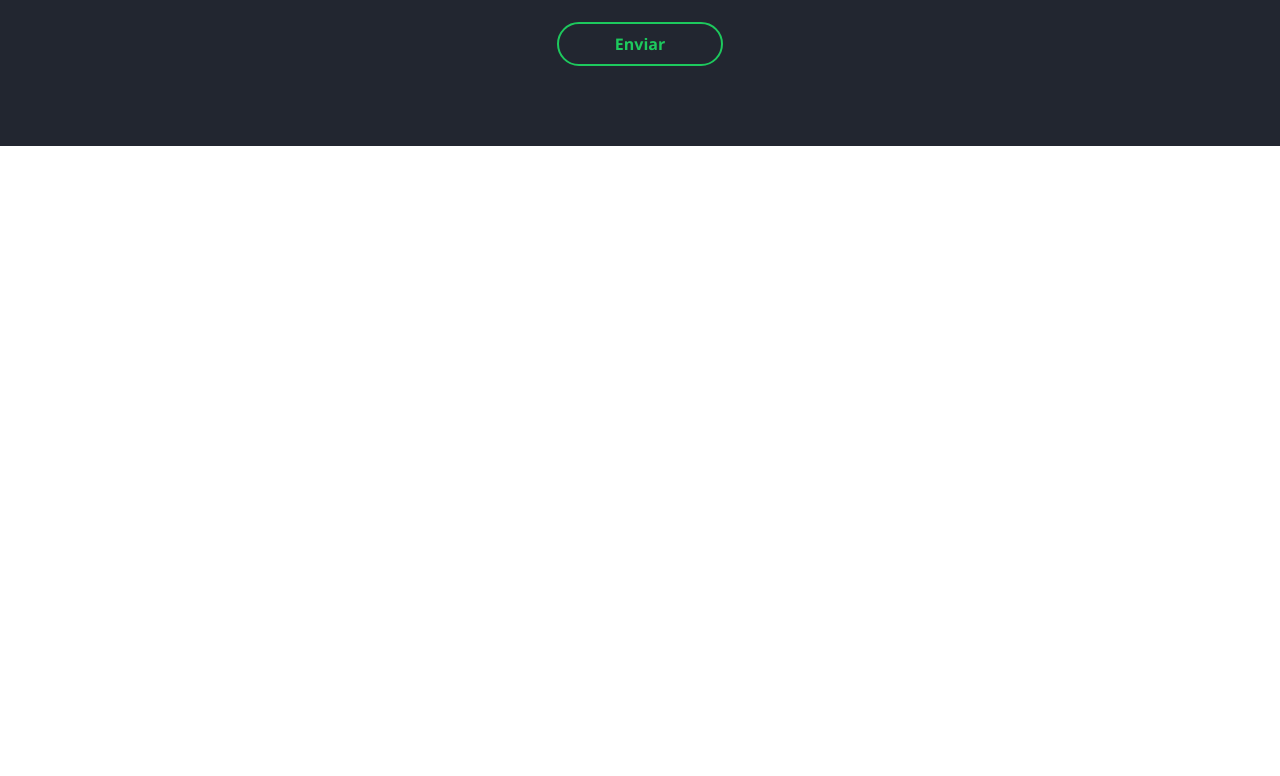
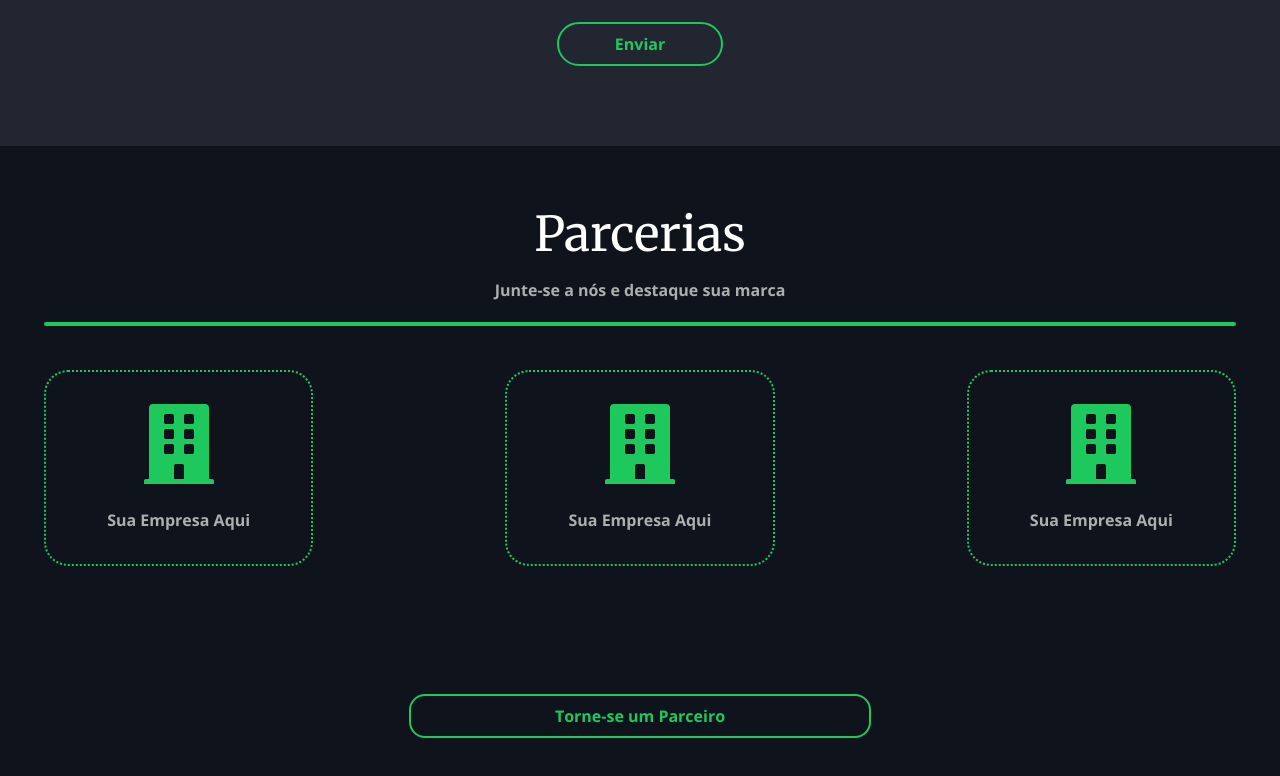
Before and after one commit to Daniel-san8/deFIle-landing, a Next.js app: page / in a window 1280 px wide. Shown: the part 2448-3224 px from the top of the page. Before the commit the page ends 2594 px from the top, so only its background shows below. Built offline with nearby package versions, Linux system fonts and the light colour scheme.

Commit message:
feat: create company

```diff
--- a/src/app/page.tsx
+++ b/src/app/page.tsx
@@ -1,5 +1,6 @@
 import { PiLock, PiWhatsappLogo } from "react-icons/pi";
 import { merriweather, openSans } from "./fonts/fonts";
+import { FaBuilding } from "react-icons/fa";
 
 export default function Home() {
   return (
@@ -123,8 +124,34 @@ export default function Home() {
           <input className="text-[var(--color-text-primary)] border border-[var(--color-button-primary)] rounded-3xl p-3" placeholder="Endereço de Email" />
           <input className="text-[var(--color-text-primary)] border border-[var(--color-button-primary)] rounded-3xl p-3" placeholder="Telefone para Contato" />
 
-          <div><button className="bg-transparent font-bold border-2 border-[var(--color-button-primary)] text-[var(--color-button-primary)] rounded-4xl px-14 py-2">Enviar</button></div>
+          <div><button className="bg-transparent font-bold border-2 border-[var(--color-button-primary)] text-[var(--color-button-primary)] rounded-4xl px-14 py-2 cursor-pointer">Enviar</button></div>
         </form>
+      </section>
+
+      <section className={`${openSans.className} text-center bg-[var(--color-bg-primary)] px-11 pb-12`}>
+        <h1 className={`${merriweather.className} text-white text-5xl pt-16 pb-5`}>Parcerias</h1>
+        <p className="text-[var(--color-text-primary)] text-base font-bold pb-5">
+          Junte-se a nós e destaque sua marca
+        </p>
+
+        <div className="w-full h-1 bg-[var(--color-button-primary)] mb-11 rounded-full"></div>
+
+        <div className="flex gap-48 justify-center pb-32">
+          <div className="flex flex-col gap-y-6 items-center gap-x-11 flex-1 border-2 border-[var(--color-button-primary)] border-dotted rounded-3xl p-8">
+            <FaBuilding size={80} color="#1dc95d" />
+            <p className="text-[var(--color-text-primary)] font-bold text-base">Sua Empresa Aqui</p>
+          </div>
+          <div className="flex flex-col gap-y-6 items-center gap-x-11 flex-1 border-2 border-[var(--color-button-primary)] border-dotted rounded-3xl p-8">
+            <FaBuilding size={80} color="#1dc95d" />
+            <p className="text-[var(--color-text-primary)] font-bold text-base">Sua Empresa Aqui</p>
+          </div>
+          <div className="flex flex-col gap-y-6 items-center flex-1 border-2 border-[var(--color-button-primary)] border-dotted rounded-3xl p-8">
+            <FaBuilding size={80} color="#1dc95d" />
+            <p className="text-[var(--color-text-primary)] font-bold text-base">Sua Empresa Aqui</p>
+          </div>
+        </div>
+
+        <button className="bg-transparent font-bold border-2 border-[var(--color-button-primary)] text-[var(--color-button-primary)] rounded-2xl px-36 py-2 cursor-pointer">Torne-se um Parceiro</button>
       </section>
     </>
   );
```
